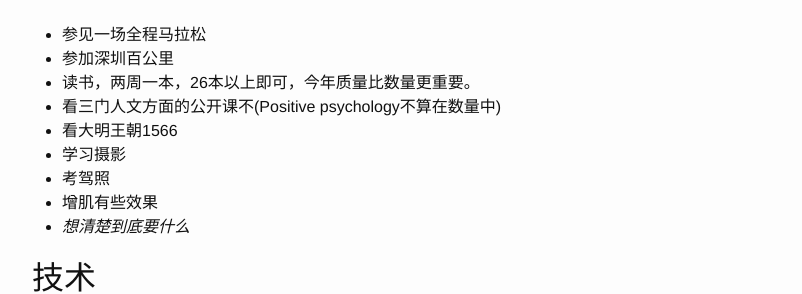
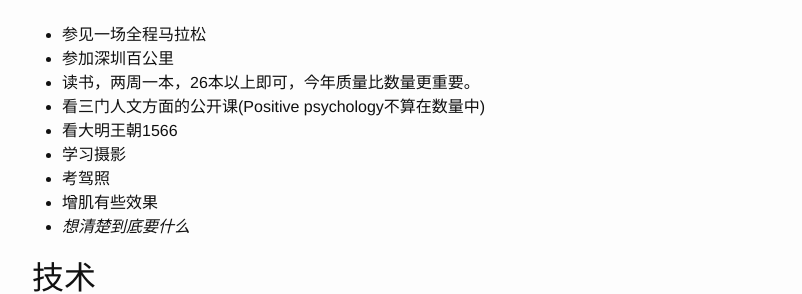
Before and after one commit to YorkShen/YorkShen.github.io, a Jekyll site: the page built from _posts/2017-01-21-year-conclusions-year-resolutions.md, in a window 1280 px wide and 900 px high, scrolled down 5716 px. Shown: the part 162-456 px from the top of the window, without its empty margins (238-1040 px from the left). Built offline with Jekyll 4.4.1, drawn with Linux system fonts in a browser that asks for light colours.

Commit message:
* Fix spell issue

```diff
--- a/_posts/2017-01-21-year-conclusions-year-resolutions.md
+++ b/_posts/2017-01-21-year-conclusions-year-resolutions.md
@@ -59,7 +59,7 @@ Sketch入门，用jade编写了一个[简历引擎](https://github.com/YorkShen/
 * 参见一场全程马拉松
 * 参加深圳百公里
 * 读书，两周一本，26本以上即可，今年质量比数量更重要。
-* 看三门人文方面的公开课不(Positive psychology不算在数量中)
+* 看三门人文方面的公开课(Positive psychology不算在数量中)
 * 看大明王朝1566
 * 学习摄影
 * 考驾照
```
